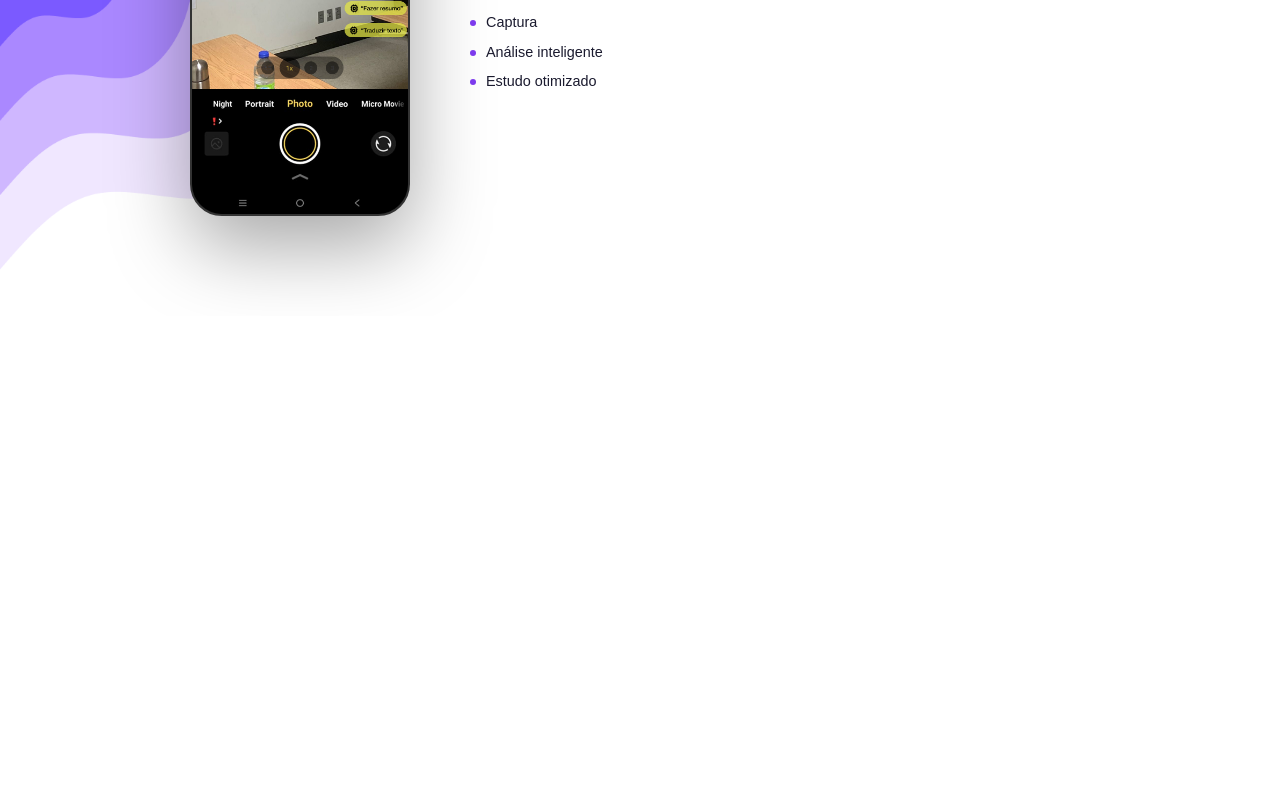
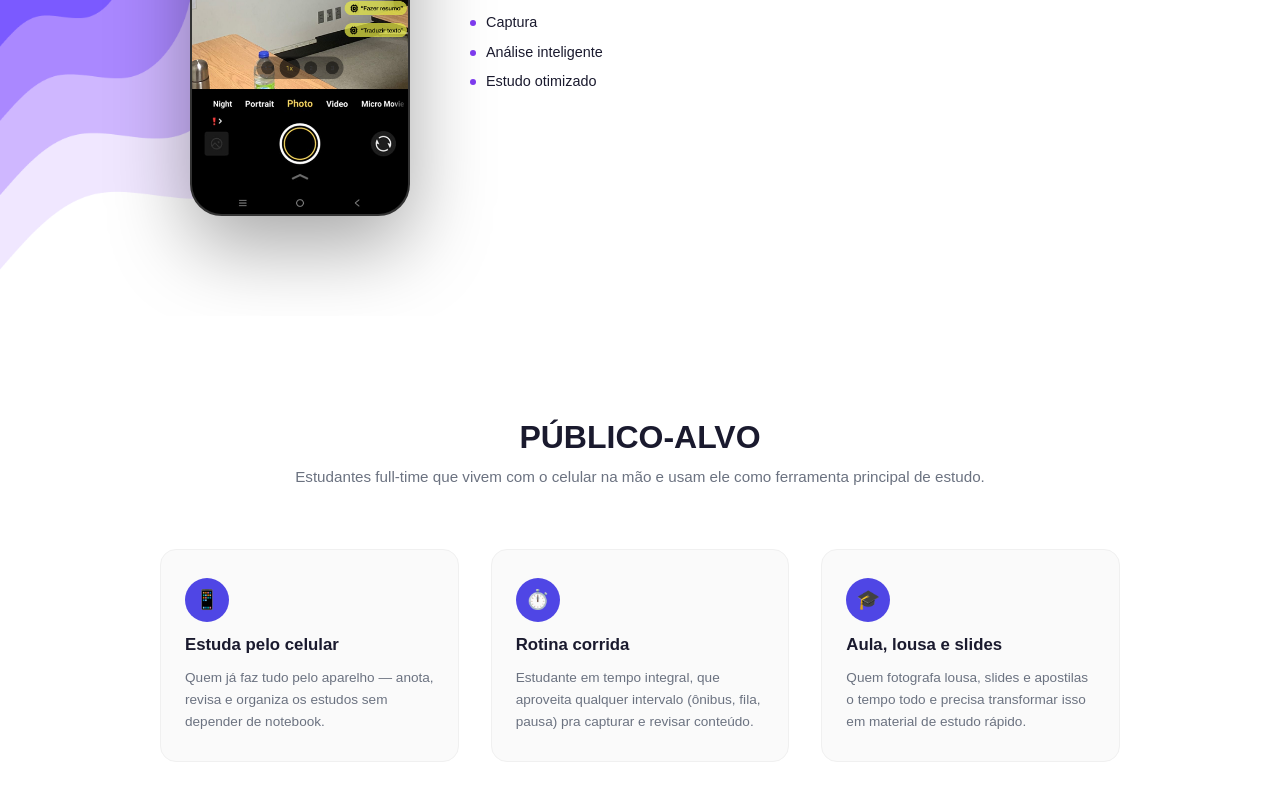
Before and after one commit to TheMathh/sprint-4-web-front-1espq, a React (Vite) app: page / in a window 1280 px wide. Shown: the part 3245-4045 px from the top of the page. Before the commit the page ends 3561 px from the top, so only its background shows below. Built offline with nearby package versions, Linux system fonts and the light colour scheme.

Commit message:
feat: adiciona seção Público-Alvo com grid

```diff
--- /dev/null
+++ b/src/components/PublicoAlvo.jsx
@@ -0,0 +1,25 @@
+import AudienceCard from './AudienceCard'
+import SectionTitle from './SectionTitle'
+import { publico } from '../data/publico'
+
+function PublicoAlvo() {
+  return (
+    <section
+      id="publico-alvo"
+      className="relative z-0 overflow-hidden bg-white px-5 py-[60px] sm:px-8 sm:py-20 lg:px-[60px] lg:py-[100px]"
+    >
+      <SectionTitle
+        titulo="PÚBLICO-ALVO"
+        subtitulo="Estudantes full-time que vivem com o celular na mão e usam ele como ferramenta principal de estudo."
+      />
+
+      <div className="mx-auto grid max-w-[960px] grid-cols-1 gap-8 sm:grid-cols-2 lg:grid-cols-3">
+        {publico.map((item) => (
+          <AudienceCard key={item.titulo} {...item} />
+        ))}
+      </div>
+    </section>
+  )
+}
+
+export default PublicoAlvo
--- a/src/pages/Home.jsx
+++ b/src/pages/Home.jsx
@@ -2,6 +2,7 @@ import Navbar from '../components/Navbar'
 import Hero from '../components/Hero'
 import Features from '../components/Features'
 import Funcionamento from '../components/Funcionamento'
+import PublicoAlvo from '../components/PublicoAlvo'
 
 export default function Home() {
   return (
@@ -11,6 +12,7 @@ export default function Home() {
       <main>
         <Features />
         <Funcionamento />
+        <PublicoAlvo />
       </main>
     </>
   )
```
